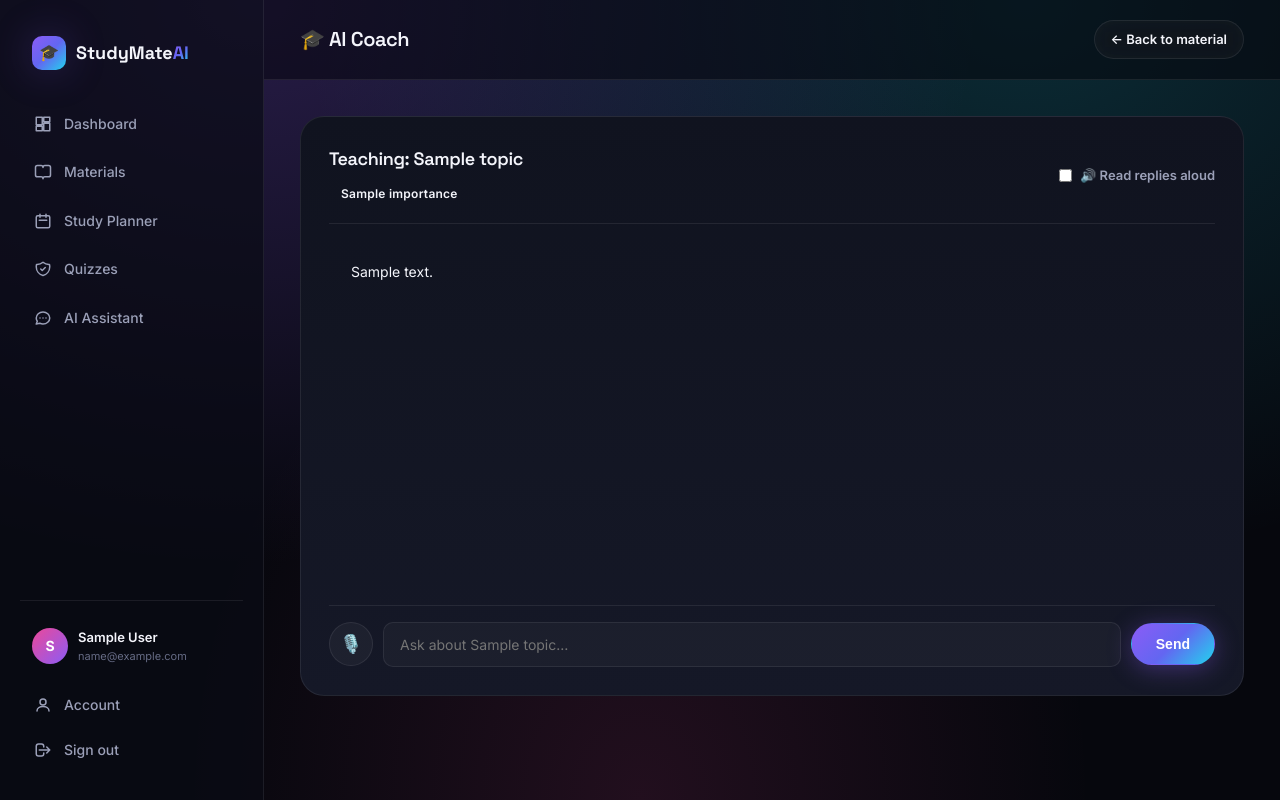
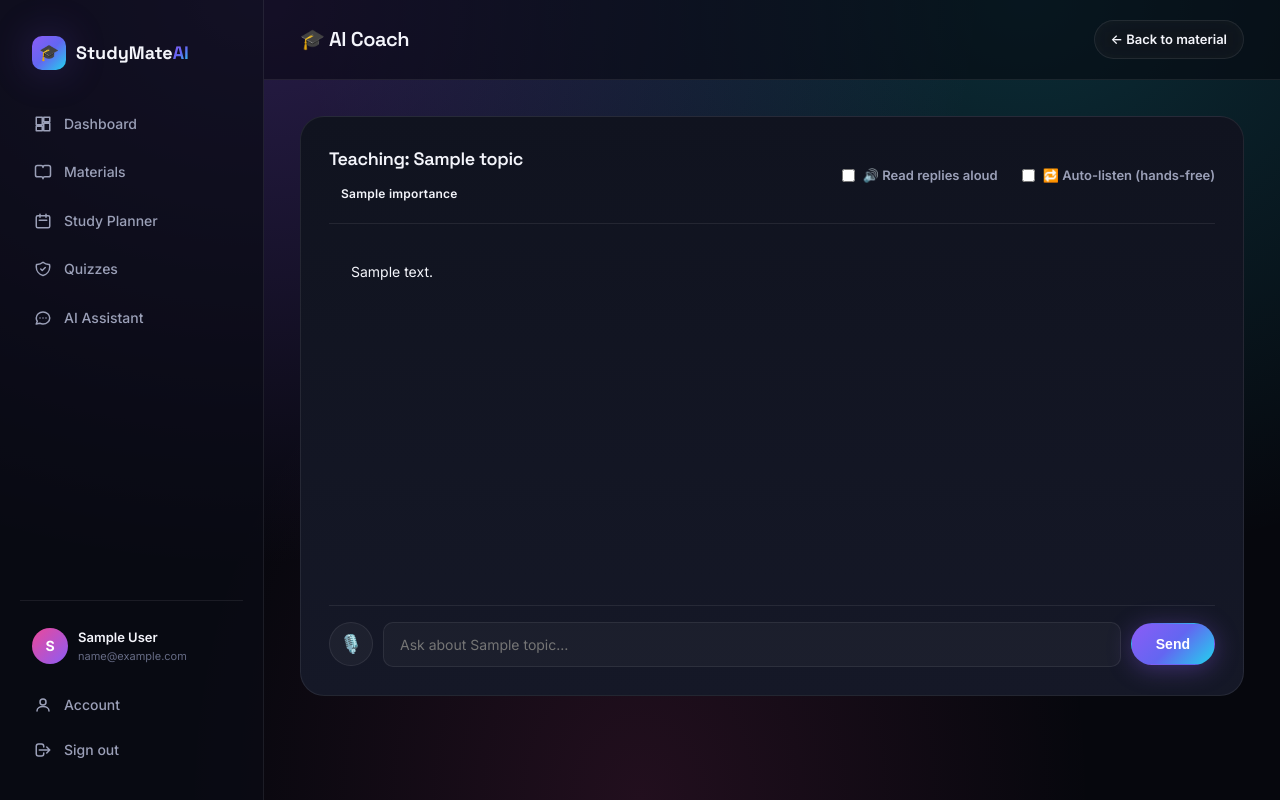
Before and after one commit to Sharan-b2025/StudyMate---AI, a Flask app: page /coach/1 in a window 1280 px wide. Run offline with Flask 3, Linux system fonts and the light colour scheme; a user stored in the database is signed in; tables that the repository leaves empty hold one stand-in row (values such as "Sample post"); parts of the project's set-up code (start-up, migrations or seed data) failed here and were passed over.

Commit message:
Update index.html

```diff
--- a/app/templates/coach/index.html
+++ b/app/templates/coach/index.html
@@ -40,10 +40,16 @@
       <h2>Teaching: {{ topic.title }}</h2>
       <span class="badge badge-{{ topic.importance }}" style="margin-top:6px;">{{ topic.importance }} importance</span>
     </div>
-    <label class="flex items-center gap-1" style="font-size:13px;color:var(--text-secondary);margin:0;cursor:pointer;">
-      <input type="checkbox" id="voice-reply-toggle" style="width:auto;">
-      🔊 Read replies aloud
-    </label>
+    <div class="flex items-center gap-3" style="flex-wrap:wrap;">
+      <label class="flex items-center gap-1" style="font-size:13px;color:var(--text-secondary);margin:0;cursor:pointer;">
+        <input type="checkbox" id="voice-reply-toggle" style="width:auto;">
+        🔊 Read replies aloud
+      </label>
+      <label class="flex items-center gap-1" style="font-size:13px;color:var(--text-secondary);margin:0;cursor:pointer;">
+        <input type="checkbox" id="auto-listen-toggle" style="width:auto;">
+        🔁 Auto-listen (hands-free)
+      </label>
+    </div>
   </div>
 
   <div class="coach-thread" id="coach-thread">
```
